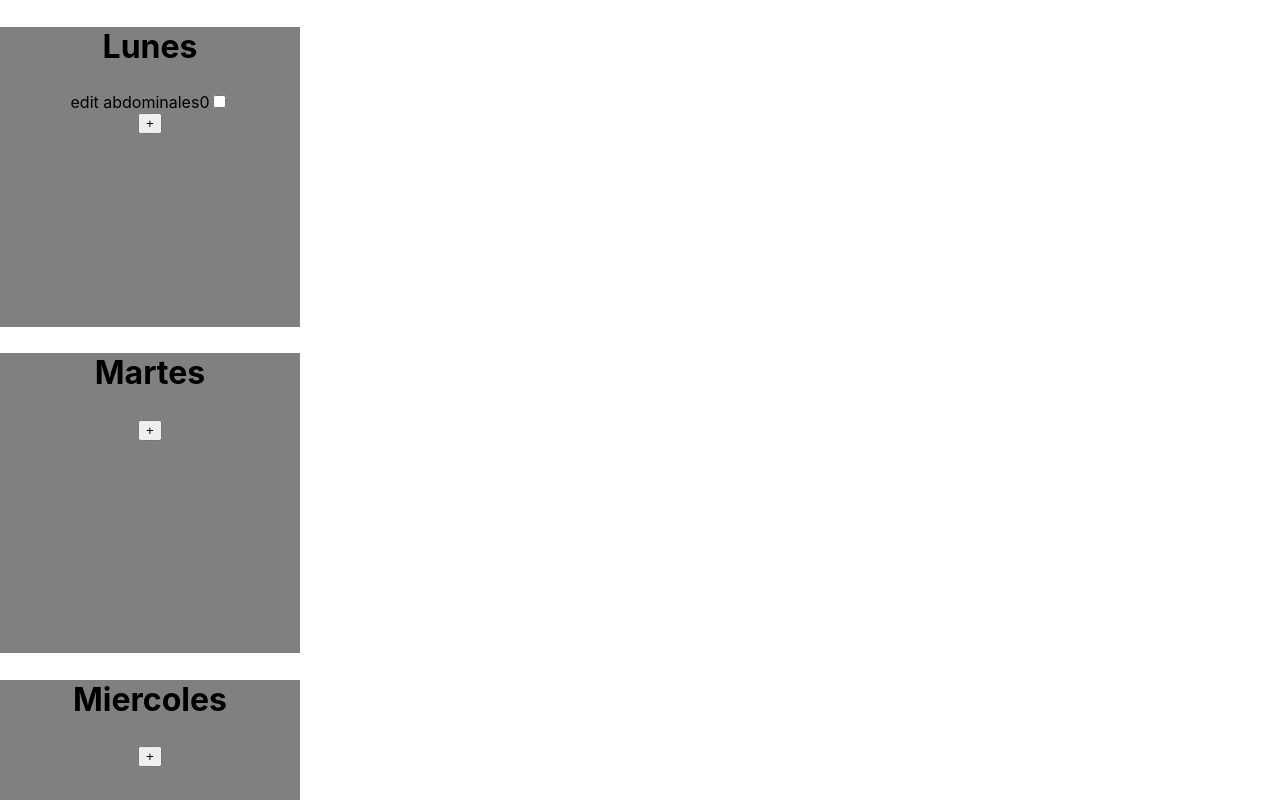
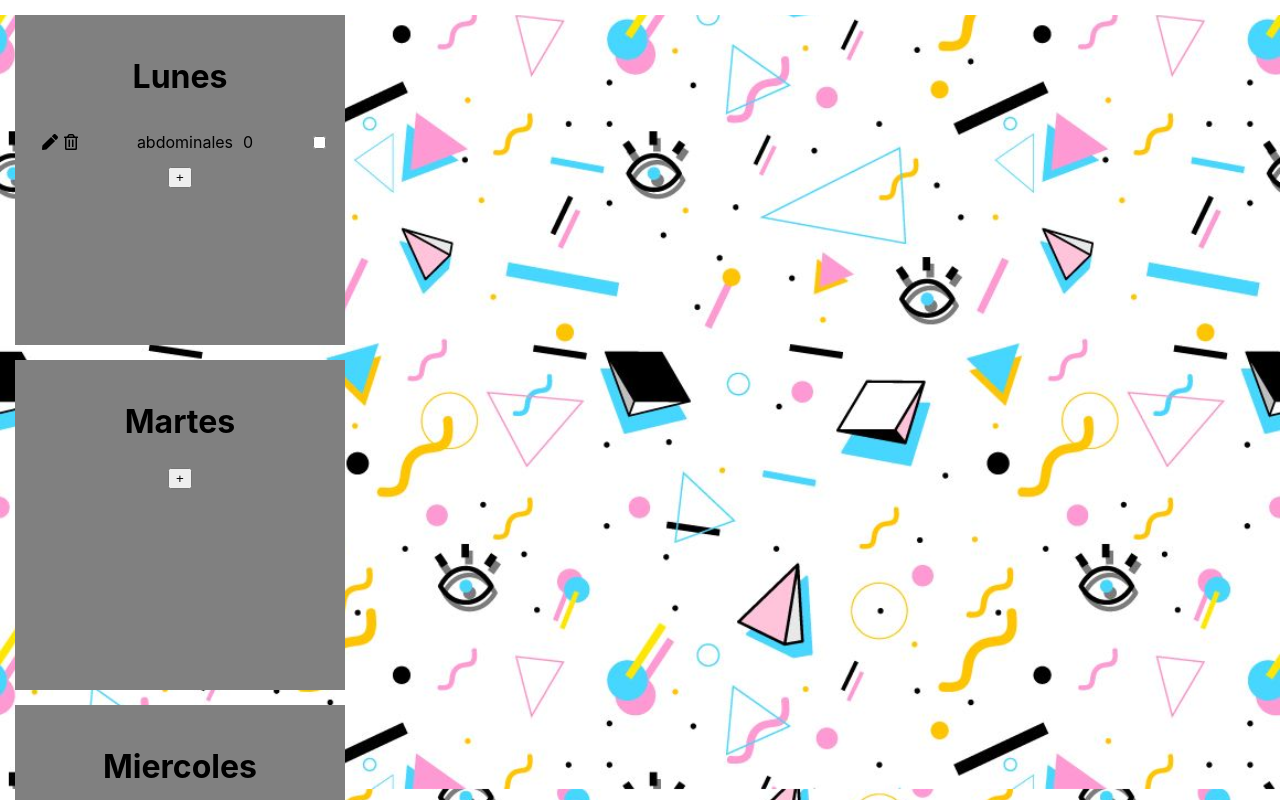
Before and after one commit to LucianABC/GymSchedule, a React (Create React App) app: page / in a window 1280 px wide. Shown: the top 800 px of the page. Built offline with nearby package versions, Linux system fonts and the light colour scheme.

Commit message:
edition?

```diff
--- a/package.json
+++ b/package.json
@@ -3,6 +3,10 @@
   "version": "0.1.0",
   "private": true,
   "dependencies": {
+    "@fortawesome/fontawesome-svg-core": "^1.2.27",
+    "@fortawesome/free-regular-svg-icons": "^5.12.1",
+    "@fortawesome/free-solid-svg-icons": "^5.12.1",
+    "@fortawesome/react-fontawesome": "^0.1.8",
     "@testing-library/jest-dom": "^4.2.4",
     "@testing-library/react": "^9.3.2",
     "@testing-library/user-event": "^7.1.2",
--- a/src/App.css
+++ b/src/App.css
@@ -1,17 +1,11 @@
 .App {
   text-align: center;
+  background-image: url('./fondo.jpg');
+  background-size: contain;
+  background-position: center;
+  width: 100%;
 }
 
-.App-logo {
-  height: 40vmin;
-  pointer-events: none;
-}
-
-@media (prefers-reduced-motion: no-preference) {
-  .App-logo {
-    animation: App-logo-spin infinite 20s linear;
-  }
-}
 
 .App-header {
   background-color: #282c34;
@@ -27,12 +21,3 @@
 .App-link {
   color: #61dafb;
 }
-
-@keyframes App-logo-spin {
-  from {
-    transform: rotate(0deg);
-  }
-  to {
-    transform: rotate(360deg);
-  }
-}
--- a/src/App.js
+++ b/src/App.js
@@ -27,7 +27,7 @@ const reducer =(state, action) =>{
 
 function App() {
   const [days, dispatch] = useReducer(reducer, {
-    Lunes:[{id:0,name:"abdominales",quantity:0,done:true}],
+    Lunes:[{id:0,name:"abdominales",quantity:0,done:false}],
     Martes:[],
     Miercoles:[],
     Jueves:[],
@@ -36,17 +36,23 @@ function App() {
     Domingo:[]
   });
 
-  const addActivity =(dayName, nActivity)=> dispatch({type: dayName, payload:nActivity});
+  const refreshActivities =(dayName, nActivity)=> dispatch({type: dayName, payload:nActivity});
 
-  const handleActivities = (dayName, nActivity) => {
+  const handleActivities = (dayName, action, nActivity) => {
     let activitiesClone = [...(days[dayName])];
-    let index = activitiesClone.findIndex(item=> item.id ===nActivity.id);
-    if (index !==-1) {
-      activitiesClone[index]=nActivity;
-    } else {
-      activitiesClone.push(nActivity);
+    let index = activitiesClone.findIndex(item=> item.id ==nActivity.id);
+    switch(action){
+        case "edit":
+            activitiesClone[index]=nActivity;
+          break;
+        case "delete":
+            activitiesClone.splice(index,1);
+          break;
+        case "add":
+          activitiesClone.push(nActivity);
+        break;
     }
-    addActivity(dayName, activitiesClone);
+    refreshActivities(dayName, activitiesClone);
   }
 
   const dayKeys = Object.keys(days);
--- a/src/components/DayCard/DayCard.js
+++ b/src/components/DayCard/DayCard.js
@@ -17,7 +17,7 @@ const DayCard = ({dayName}) => {
             quantity: quantity,
             done: false
         }
-        handleActivities(dayName, activity);
+        handleActivities(dayName, "add", activity);
     }
     return(
         <div className="day-card">
--- a/src/components/DayCard/DayCard.scss
+++ b/src/components/DayCard/DayCard.scss
@@ -1,5 +1,7 @@
 .day-card {
+    background-color: gray;
+    height: 300px;
+    padding: 15px;
     width: 300px;
-    height: 300px;
-    background-color: gray;
+    margin: 15px;
 }
--- a/src/components/DayCard/components/Activity.js
+++ b/src/components/DayCard/components/Activity.js
@@ -1,32 +1,57 @@
-import React, {useContext} from 'react';
+import React, {useContext, useState} from 'react';
 import './Activity.scss';
 import ScheduleContext from '../../../ScheduleContext';
+import { FontAwesomeIcon } from '@fortawesome/react-fontawesome';
+import { faTrashAlt } from '@fortawesome/free-regular-svg-icons';
+import { faPen} from '@fortawesome/free-solid-svg-icons';
 const Activity = ({activity, dayName}) => {
     const {useBool,handleActivities} = useContext(ScheduleContext);
     const [checkboxBool, toggleValue] = useBool(true);
+    const [ableEdition, toggleEditor] = useBool(false);
+    const [name, setName] = useState(activity.name);
+    const [quant, setQuant] = useState(activity.quantity);
 
-    const handleChange =()=>{
+    const handleEdition =()=>{
         toggleValue();
         const nActivity={
             id: activity.id,
-            name: activity.name,
-            quantity: activity.quantity,
+            name: name,
+            quantity: quant,
             done: checkboxBool
         }
-        handleActivities(dayName, nActivity);
+        handleActivities(dayName, "edit", nActivity);
+    };
+
+    const deleteActivity = ()=> {
+        handleActivities(dayName, "delete",activity);
     }
 
     return(
-        <div>
-            <span> edit </span>
-            <span  className={checkboxBool?  null : "done" }>
-                {activity.name}
+        <div className="activity-container">
+            <span className="edit-activity">
+                <FontAwesomeIcon icon={faPen} className="icon" onClick={toggleEditor}/>
+                <FontAwesomeIcon icon={faTrashAlt} onClick={deleteActivity} className="icon" />
             </span>
+        {ableEdition ?
+            <div className="activity-content-editor">
+                <input type="text" className="name-input" value={name}
+                                                        onChange={e=>{setName(e.target.value)} }/>
 
-            <span className={checkboxBool? null : "done" }>
-                {activity.quantity}
-            </span>
-            <input type="checkbox" onChange={handleChange} />
+                <input type="number" className="quantity-input" value={activity.quantity}
+                                                                onChange={e=>{setQuant(e.target.value)}}/>
+            </div>
+             :
+            <div className="activity-content">
+                <span  className={checkboxBool?  null : "done" }>
+                    {activity.name}
+                </span>
+                <span className={checkboxBool? null : "done" }>
+                    {activity.quantity}
+                </span>
+            </div>
+        }
+
+            <input type="checkbox" onChange={handleEdition} />
         </div>
     );
 }
--- a/src/components/DayCard/components/Activity.scss
+++ b/src/components/DayCard/components/Activity.scss
@@ -1,3 +1,32 @@
 .done {
     text-decoration: line-through
 }
+
+
+.activity-container {
+    align-items: center;
+    box-sizing: border-box;
+    display: flex;
+    justify-content: space-between;
+    width: 100%;
+    margin: 4px;
+    padding: 5px;
+
+    .activity-content {
+        align-items: center;
+        display: flex;
+        justify-content: space-between;
+        span {
+            margin: 5px;
+        }
+    }
+}
+.edit-activity{
+    align-items: center;
+    display: flex;
+    justify-content: center;
+    .icon{
+        cursor: pointer;
+        margin: 3px;
+    }
+}
--- a/src/index.css
+++ b/src/index.css
@@ -1,3 +1,8 @@
+html {
+  margin: 0;
+
+}
+
 body {
   margin: 0;
   font-family: -apple-system, BlinkMacSystemFont, 'Segoe UI', 'Roboto', 'Oxygen',
@@ -5,6 +10,8 @@ body {
     sans-serif;
   -webkit-font-smoothing: antialiased;
   -moz-osx-font-smoothing: grayscale;
+  width: 100%;
+  height: 100%;
 }
 
 code {
```
Also changed, not shown: src/fondo.jpg (added), 1 other file (tests, documents, lock files or other folders).
